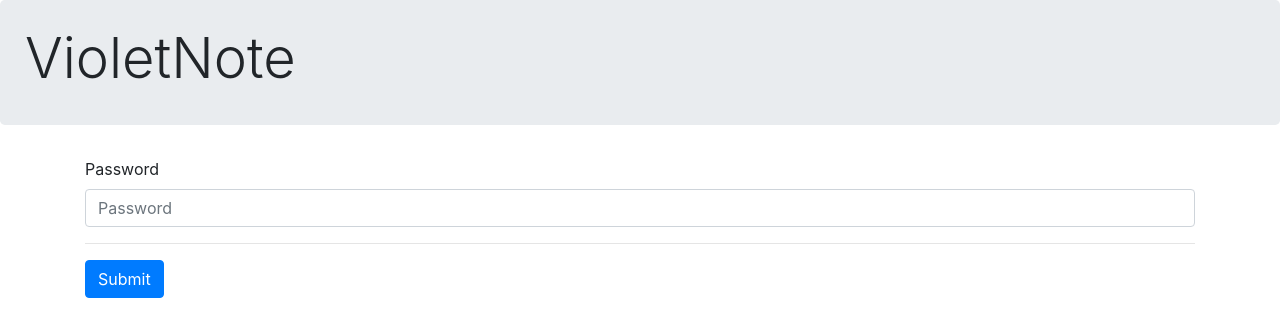
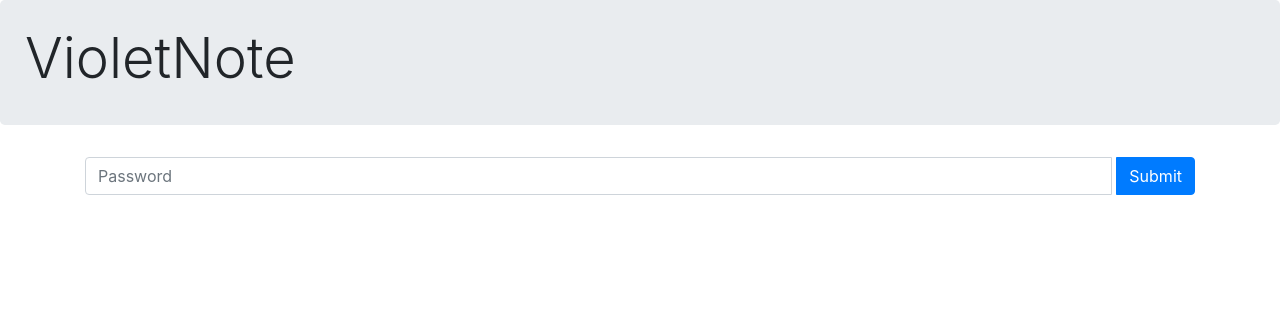
Before and after one commit to MrZeRo2000/violetnote-ang, an Angular app: page / in a window 1280 px wide. Shown: the top 336 px of the page. Built offline with nearby package versions, Linux system fonts and the light colour scheme.

Commit message:
changed password presentation

```diff
--- a/src/app/password/password.component.html
+++ b/src/app/password/password.component.html
@@ -1,7 +1,11 @@
 
 <div class="container">
-  <label for="inputPassword1">Password</label>
-  <input type="password" class="form-control" id="inputPassword1" placeholder="Password" (keyup)="onPasswordKeyUp($event)" [(ngModel)] = "inputPassword">
-  <hr>
-  <button type="button" class="btn btn-primary" (click)="onSubmitPassword()">Submit</button>
+  <div class="form-group">
+    <div class="input-group">
+      <input type="password" class="form-control" id="inputPassword1" placeholder="Password" (keyup)="onPasswordKeyUp($event)" [(ngModel)] = "inputPassword">
+      <div class="input-group-append ml-1">
+        <button type="button" class="btn btn-primary" (click)="onSubmitPassword()">Submit</button>
+      </div>
+    </div>
+  </div>
 </div>
```
